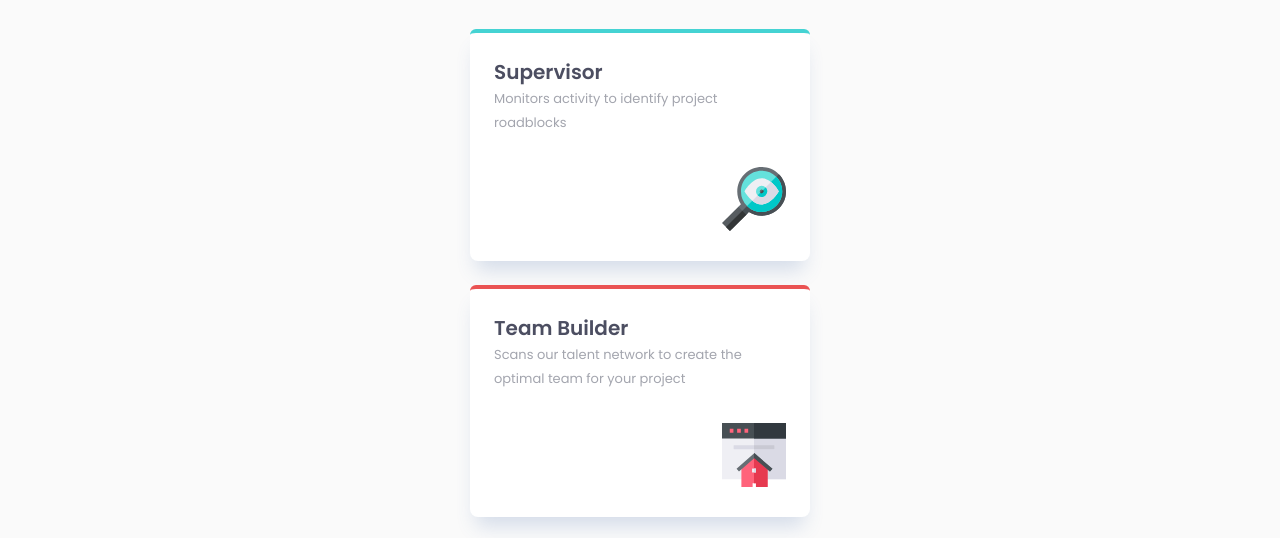
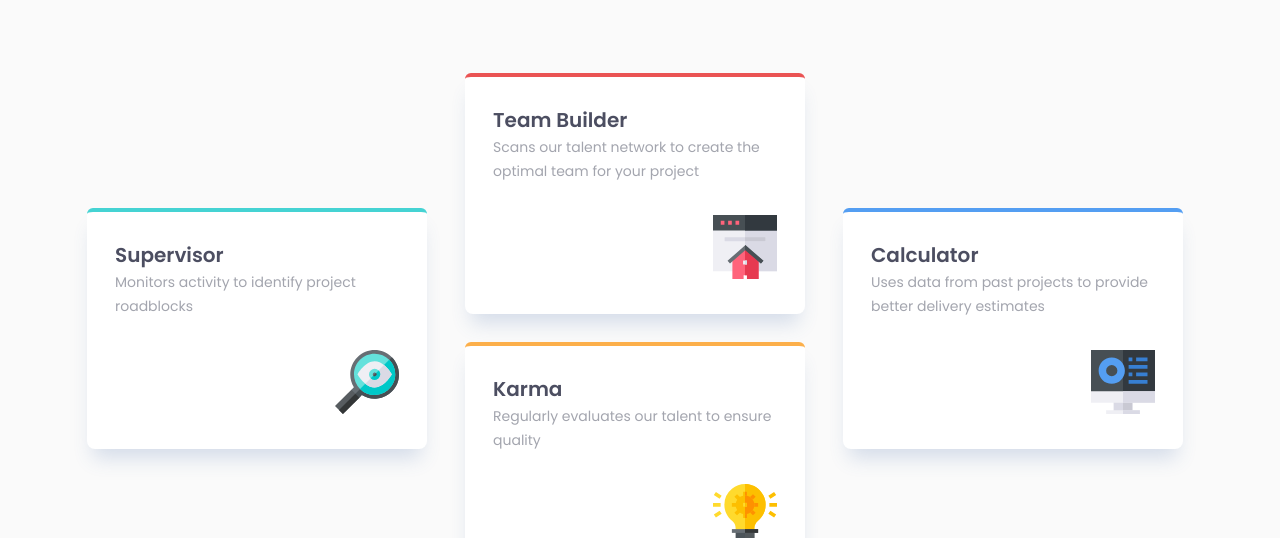
Before and after one commit to ValeriaMontoya/4-card-feature-section, a plain HTML site: page index.html in a window 1280 px wide. Shown: the part 259-797 px from the top of the page. Drawn offline with Linux system fonts and the light colour scheme.

Commit message:
Finish desktop layout

```diff
--- a/index.html
+++ b/index.html
@@ -11,6 +11,7 @@
   <link rel="preconnect" href="https://fonts.gstatic.com" crossorigin>
   <link href="https://fonts.googleapis.com/css2?family=Poppins:wght@200;400;600&display=swap" rel="stylesheet">
   <link rel="stylesheet" href="./styles/mobile.css">
+  <link rel="stylesheet" href="./styles/desktop.css" media="(min-width: 768px)">
   <title>Frontend Mentor | Four card feature section</title>
 </head>
 
--- /dev/null
+++ b/styles/desktop.css
@@ -0,0 +1,37 @@
+:root {
+  --font-size-small: 1.4rem;
+  --font-size-medium: 1.6rem;
+  --font-size-large: 3.6rem;
+}
+
+.cards {
+  display: grid;
+  grid-template-columns: repeat(3, minmax(200px, 350px));
+  grid-template-rows: repeat(2, 1fr);
+  justify-content: center;
+  gap: 28px;
+}
+
+.card {
+  padding: 28px;
+}
+
+.card:first-of-type {
+  grid-column: 1 / 2;
+  grid-row: 1 / 3;
+}
+
+.card:nth-of-type(2) {
+  grid-column: 2 / 3;
+  grid-row: 1 / 2;
+}
+
+.card:nth-of-type(3) {
+  grid-column: 2 / 3;
+  grid-row: 2 / 3;
+}
+
+.card:last-of-type {
+  grid-column: 3 / 4;
+  grid-row: 1 / 3;
+}
```
